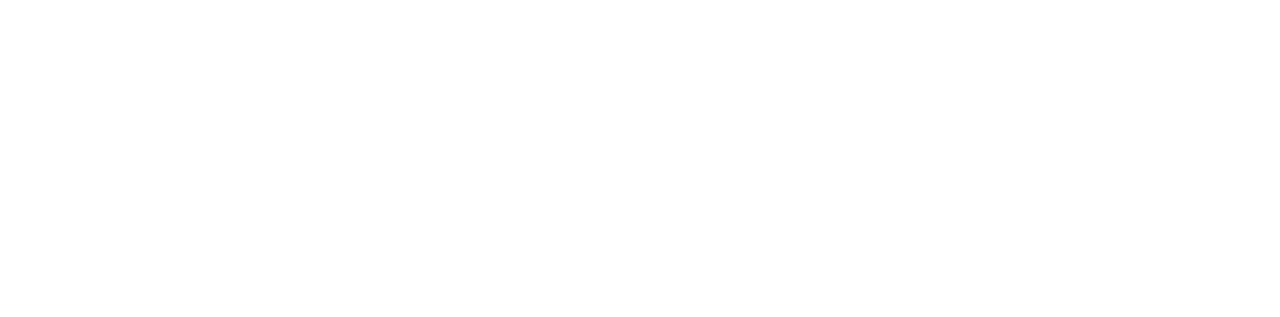
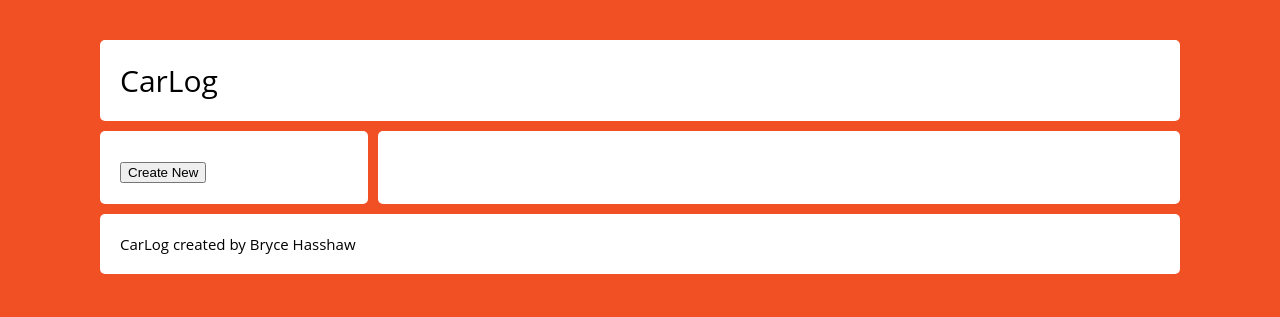
Before and after one commit to bhasshaw/carlog, a website: page public/home.html in a window 1280 px wide. Drawn offline with nearby package versions, Linux system fonts and the light colour scheme.

Commit message:
adding content to home page

```diff
--- a/public/home.html
+++ b/public/home.html
@@ -0,0 +1,21 @@
+<!DOCTYPE html>
+<html lang="en">
+    <head>
+        <meta charset="utf-8">
+        <meta name="viewport" content="width=device-width, initial-scale=1">
+        <title>CarLog</title>
+        <link rel="stylesheet" type="text/css" href="main.css">
+        <script src="https://code.jquery.com/jquery-3.3.1.min.js"></script>
+    </head>
+    <body>
+        <div class="wrapper">
+            <header class="header">CarLog</header>
+            <aside class="sidebar">
+                <button id="create-new-btn">Create New</button>
+            </aside>
+            <article class="content"></article>
+            <footer class="footer">CarLog created by Bryce Hasshaw</footer>
+            <script src="index.js"></script>
+        </div>
+    </body>
+</html>
--- a/public/main.css
+++ b/public/main.css
@@ -21,6 +21,7 @@
     .sidebar {
         float: left;
         width: 25%;
+        max-height: 250px;
     }
 
     .content {
```
